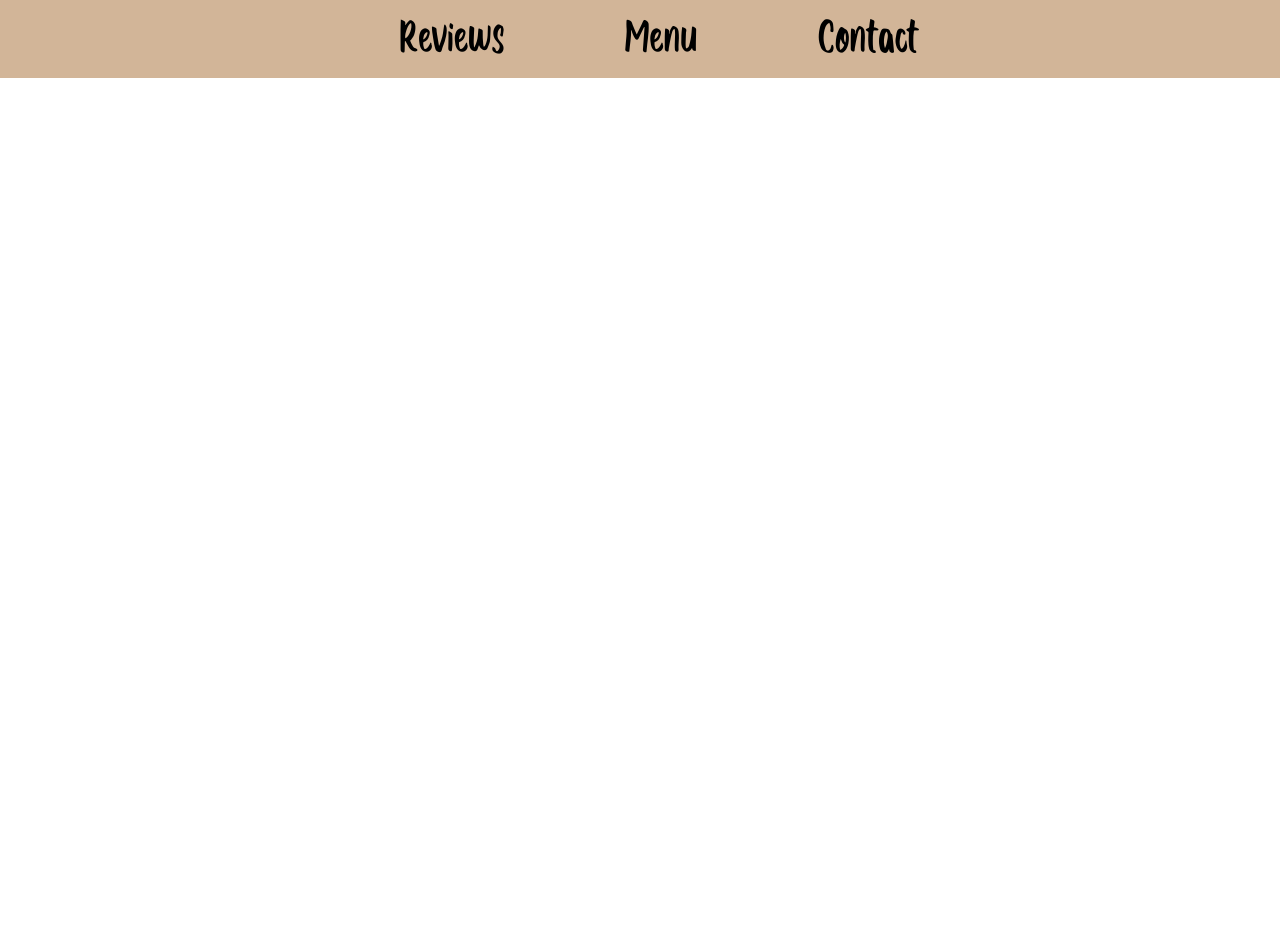
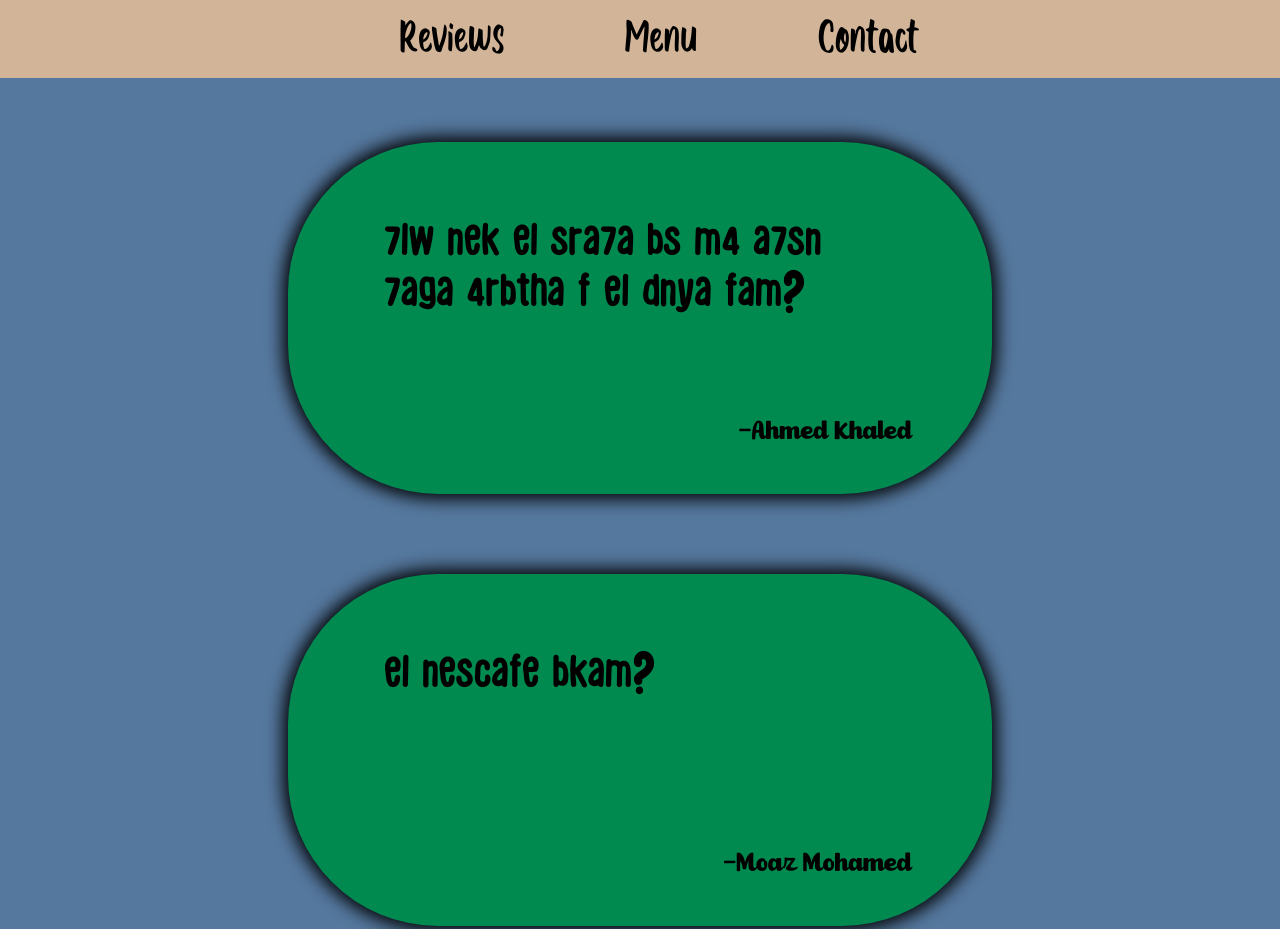
Before and after one commit to Shadowspedicey/restaurant, a website built with webpack: page dist/index.html in a window 1280 px wide. Shown: the part 802-1731 px from the top of the page. Before the commit the page ends 880 px from the top, so only its background shows below. Built offline with nearby package versions, Linux system fonts and the light colour scheme.

Commit message:
Added reviews window

```diff
--- a/src/index.js
+++ b/src/index.js
@@ -1,3 +1,5 @@
+import CreateReviewsWindow from "./reviews.js"
+
 const content = document.querySelector("#content");
 
 const mainPage = (function ()
@@ -64,12 +66,21 @@ const mainPage = (function ()
       menubar.appendChild(ul);
 
       content.appendChild(menubar);
+
+      const menuWindow = document.createElement("div");
+      menuWindow.id = "menu-window";
+      content.appendChild(menuWindow);
     })();
   })();
 
+  const _menuWindow = document.querySelector("#menu-window");
   const _menuElements = document.querySelectorAll(".menuElement");
+  const ClearUnderline = () => _menuElements.forEach(element => element.classList.remove("selected"));
 
-  const ClearUnderline = () => _menuElements.forEach(element => element.classList.remove("selected"));
+  const ClearMenuWindow = () =>
+  {
+    _menuWindow.children[0].remove();
+  }
 
   const AddEventListeners = (() =>
   {
@@ -78,8 +89,27 @@ const mainPage = (function ()
         element.addEventListener("click", () =>
         {
           ClearUnderline();
+          ClearMenuWindow();
           element.classList.add("selected");
+
+          switch (element.textContent)
+          {
+            case "Reviews":
+              CreateReviewsWindow();
+              break;
+
+            case "Menu":
+              const div = document.createElement("div");
+              _menuWindow.appendChild(div);
+              break;
+
+            case "Contact":
+              //TODO: CONTACT
+              break;
+          }
         });
       });
   })();
 })()
+
+CreateReviewsWindow();
--- /dev/null
+++ b/src/reviews.js
@@ -0,0 +1,53 @@
+const Review = (review, name) =>
+{
+  return { review, name}
+}
+const ahmedReview = Review("7lw nek el sra7a bs m4 a7sn 7aga 4rbtha f el dnya fam?", "-Ahmed Khaled");
+const moazReview = Review("el nescafe bkam?", "-Moaz Mohamed");
+const abdelrahmanReview = Review("hya 2hwa t2ela fam fa de 7aga ndefa y3ny, value for money w keda b2a", "-Abdelrahman El-Sharkawy");
+const shahdReview = Review("hwa 7elw bs mskr el sra7a", "-Shahd Mohamed");
+
+const reviews = [ahmedReview, moazReview, abdelrahmanReview, shahdReview];
+
+const Reviews = (() =>
+{
+  const CreateReviewsWindow = () =>
+  {
+    const menuWindow = document.querySelector("#menu-window");
+
+    (function()
+    {
+      const mainDiv = document.createElement("div");
+      mainDiv.id = "reviews-window"
+
+      for (let i = 0; i < 4; i++)
+      {
+        let div = document.createElement("div");
+        div.classList.add("review");
+
+        let p = document.createElement("p");
+        div.appendChild(p);
+
+        let span = document.createElement("span");
+        div.appendChild(span);
+
+        mainDiv.appendChild(div);
+      }
+      menuWindow.appendChild(mainDiv);
+    })();
+
+    (function()
+    {
+      const _reviews = Array.from(document.querySelectorAll(".review"));
+      for (let i = 0; i < _reviews.length; i++)
+      {
+        _reviews[i].querySelector("p").textContent = reviews[i].review;
+        _reviews[i].querySelector("span").textContent = reviews[i].name;
+      }
+    })()
+  }
+
+  return { CreateReviewsWindow }
+})()
+
+export default Reviews.CreateReviewsWindow;
--- a/webpack.config.js
+++ b/webpack.config.js
@@ -1,9 +1,11 @@
 const path = require('path');
 
 module.exports = {
+  mode: 'development',
   entry: './src/index.js',
   output: {
     filename: 'main.js',
     path: path.resolve(__dirname, 'dist'),
   },
+  devtool: 'inline-source-map',
 };
```
Also changed, not shown: dist/fonts/cheerful-dynamite-personal-use.regular.ttf (added), dist/fonts/luthfya.regular.ttf (added), dist/index.html, dist/main.js, dist/style.css.
